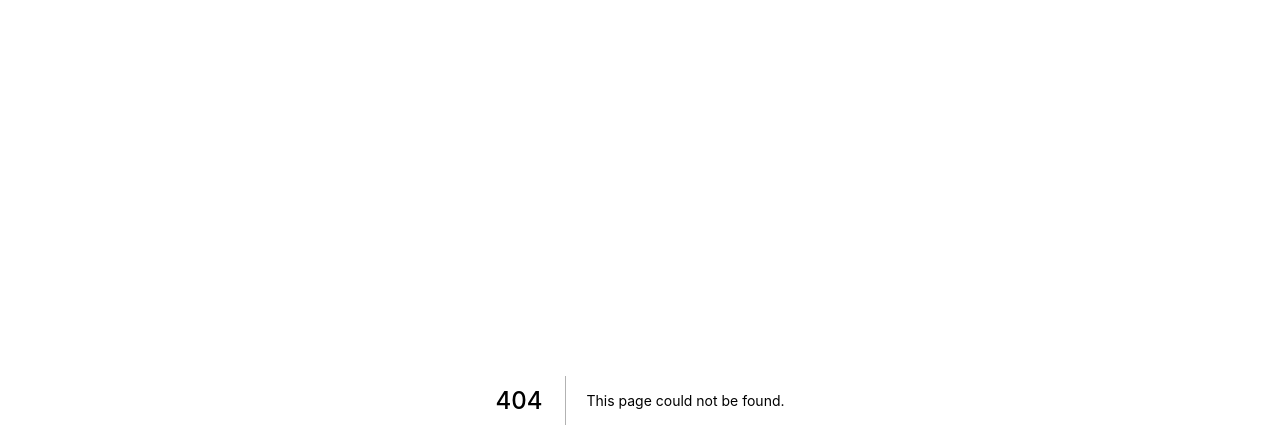
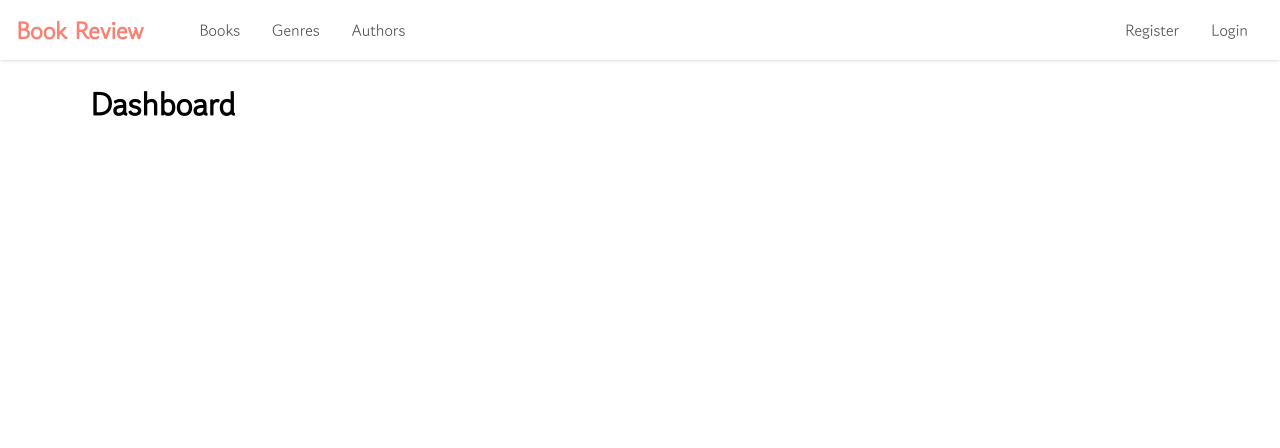
Before and after one commit to W1ckedD/book_review_client_nextjs, a Next.js app: page /dashboard in a window 1280 px wide. Before the commit this address had no page. Shown: the top 448 px of the page. Built offline with nearby package versions, Linux system fonts and the light colour scheme.

Commit message:
added dashboard page

```diff
--- /dev/null
+++ b/pages/dashboard.js
@@ -0,0 +1,9 @@
+import Layout from '@components/Layout/Layout';
+
+export default function Dashboard() {
+  return (
+    <Layout title="Dashboard">
+      <h1>Dashboard</h1>
+    </Layout>
+  )
+}
```
